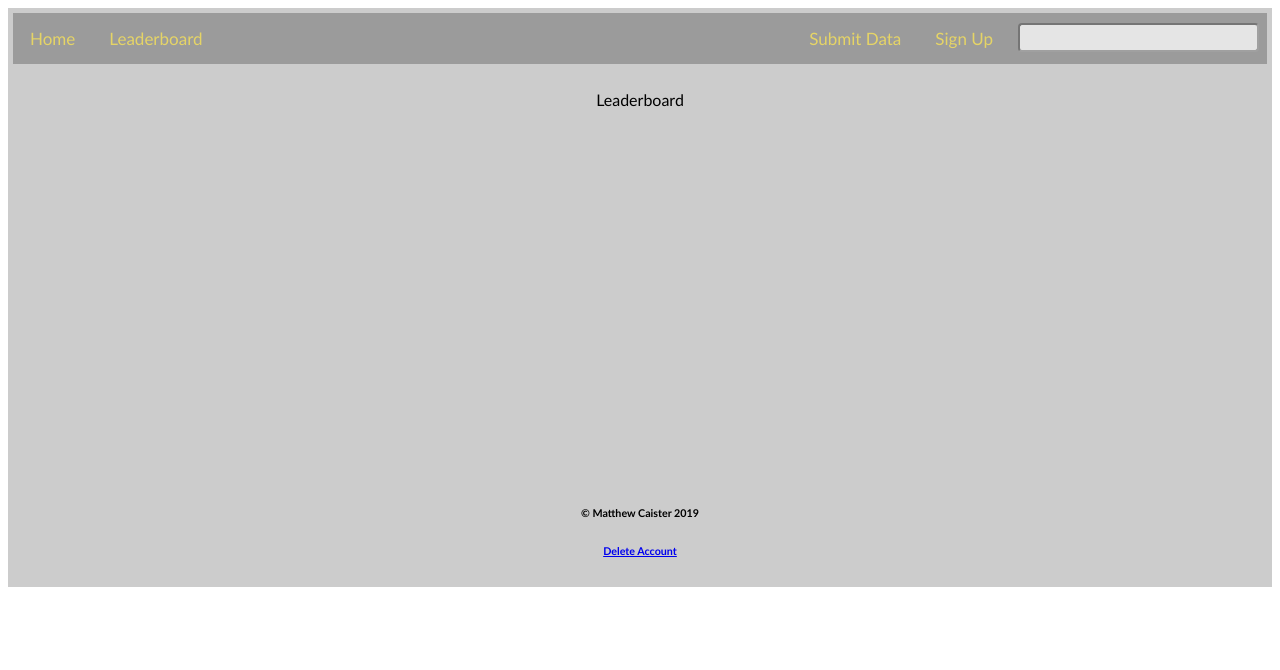
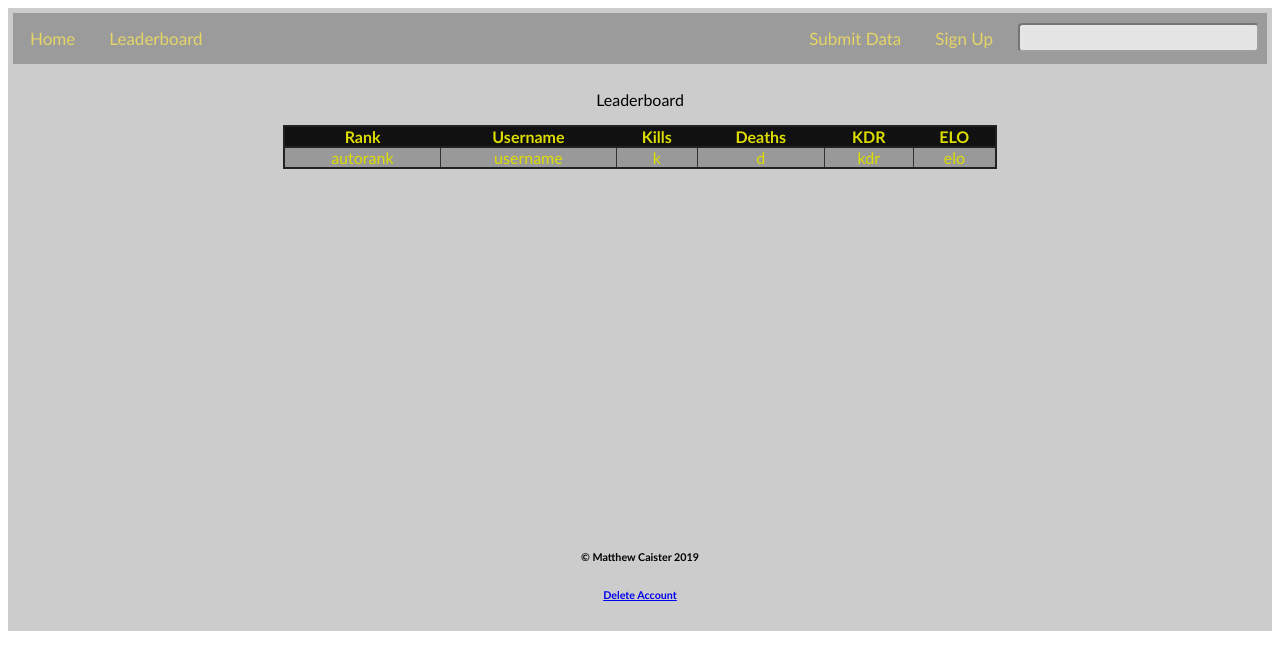
Before and after one commit to MJCaister/R6Web, a Python web app: template templates/leaderboard.html in a window 1280 px wide. Shown: the top 670 px of the page. Run offline with Jinja, Linux system fonts and the light colour scheme; the template is opened without the code that fills it: most values are stand-ins (such as "Sample title", 1, 10 or a date in 2020); form fields are guessed from the names that the template uses.

Commit message:
Delte User function now deletes all data relating to user (included Profile Image and Submitted Data), Started work on Leaderboard Table

```diff
--- a/static/css/style.css
+++ b/static/css/style.css
@@ -176,6 +176,10 @@ td {
     width: 30%
 }
 
+#leaderboard {
+    width: 60%;
+}
+
 #search_table td{
     padding: 3px 3px 0px 3px;
 }
--- a/templates/leaderboard.html
+++ b/templates/leaderboard.html
@@ -1,4 +1,22 @@
 {% extends "layout.html" %}
 {% block content %}
 <p>Leaderboard</p>
+<table id="leaderboard" align=center>
+    <tr>
+        <th>Rank</th>
+        <th>Username</th>
+        <th>Kills</th>
+        <th>Deaths</th>
+        <th>KDR</th>
+        <th>ELO</th>
+    </tr>
+    <tr>
+        <td>autorank</td>
+        <td>username</td>
+        <td>k</td>
+        <td>d</td>
+        <td>kdr</td>
+        <td>elo</td>
+    </tr>
+</table>
 {% endblock %}
```
Also changed, not shown: functions.py (added, +7 -0 lines), routes.py (+12 -3 lines), db/r6web.db, static/images/profiles/Ptest.jpg (deleted), 2 other files.
